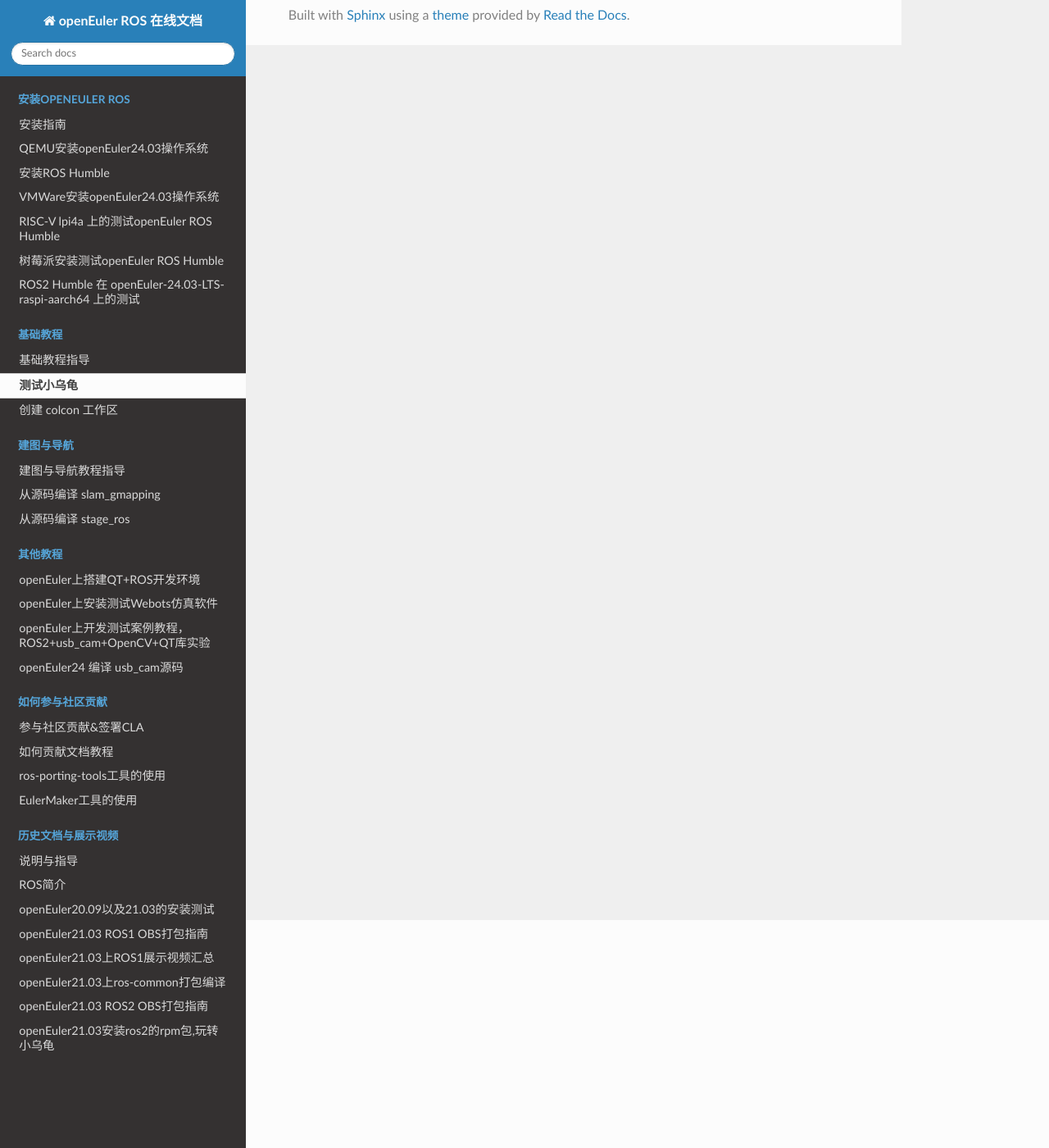
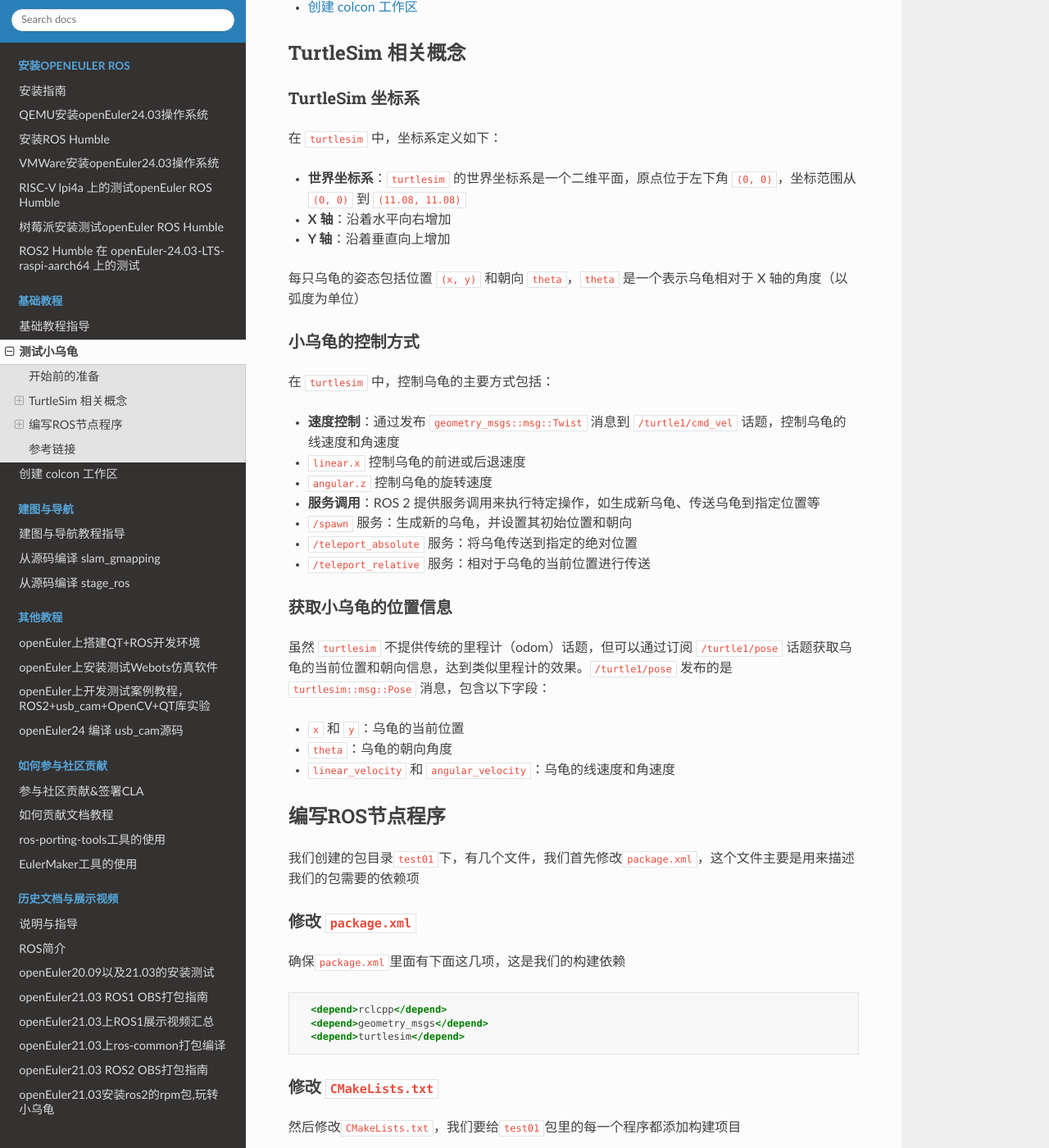
Before and after one commit to openeuler-mirror/ros, a Sphinx documentation site: the page built from docs/source/tutorials/use-turtlesim.md, in a window 1280 px wide and 1400 px high, scrolled down 278 px. Shown: the whole window at 82% size. Built offline with Sphinx 7.4.7 and the Read the Docs theme 2.0.0, drawn with Linux system fonts in a browser that asks for light colours; some of the changed text lies outside the part shown.

Commit message:
add: 补充内容 测试小乌龟

````diff
--- a/docs/source/tutorials/use-turtlesim.md
+++ b/docs/source/tutorials/use-turtlesim.md
@@ -1 +1,116 @@
-## 测试小乌龟
+# 测试小乌龟
+
+## 开始前的准备
+
+ - [安装 ROS 2 Humble](../installation/install-ros-humble.md)
+ - 安装 colcon
+ - [创建 colcon 工作区](./creating-a-colcon-workspace.md)
+
+## TurtleSim 相关概念
+
+### TurtleSim 坐标系
+
+在 `turtlesim` 中，坐标系定义如下：
+
+- **世界坐标系**：`turtlesim` 的世界坐标系是一个二维平面，原点位于左下角 `(0, 0)`，坐标范围从 `(0, 0)` 到 `(11.08, 11.08)`
+
+ - **X 轴**：沿着水平向右增加
+ - **Y 轴**：沿着垂直向上增加
+
+每只乌龟的姿态包括位置 `(x, y)` 和朝向 `theta`，`theta` 是一个表示乌龟相对于 X 轴的角度（以弧度为单位）
+
+### 小乌龟的控制方式
+
+在 `turtlesim` 中，控制乌龟的主要方式包括：
+
+- **速度控制**：通过发布 `geometry_msgs::msg::Twist` 消息到 `/turtle1/cmd_vel` 话题，控制乌龟的线速度和角速度
+
+ - `linear.x` 控制乌龟的前进或后退速度
+ - `angular.z` 控制乌龟的旋转速度
+
+- **服务调用**：ROS 2 提供服务调用来执行特定操作，如生成新乌龟、传送乌龟到指定位置等
+
+ - `/spawn` 服务：生成新的乌龟，并设置其初始位置和朝向
+ - `/teleport_absolute` 服务：将乌龟传送到指定的绝对位置
+ - `/teleport_relative` 服务：相对于乌龟的当前位置进行传送
+
+### 获取小乌龟的位置信息
+
+虽然 `turtlesim` 不提供传统的里程计（odom）话题，但可以通过订阅 `/turtle1/pose` 话题获取乌龟的当前位置和朝向信息，达到类似里程计的效果。`/turtle1/pose` 发布的是 `turtlesim::msg::Pose` 消息，包含以下字段：
+
+ - `x` 和 `y`：乌龟的当前位置
+ - `theta`：乌龟的朝向角度
+ - `linear_velocity` 和 `angular_velocity`：乌龟的线速度和角速度
+
+## 编写ROS节点程序
+
+我们创建的包目录`test01`下，有几个文件，我们首先修改`package.xml`，这个文件主要是用来描述我们的包需要的依赖项
+
+### 修改 `package.xml`
+
+确保`package.xml`里面有下面这几项，这是我们的构建依赖
+
+```xml
+  <depend>rclcpp</depend>
+  <depend>geometry_msgs</depend>
+  <depend>turtlesim</depend>
+```
+
+### 修改 `CMakeLists.txt`
+
+然后修改`CMakeLists.txt`，我们要给`test01`包里的每一个程序都添加构建项目
+
+首先我们给第一个C++节点`rectangular_motion.cpp`添加下面的描述
+
+```cmake
+# find dependencies
+find_package(ament_cmake REQUIRED)
+find_package(rclcpp REQUIRED)
+find_package(geometry_msgs REQUIRED)
+find_package(turtlesim REQUIRED)
+find_package(nav_msgs REQUIRED)
+
+# Add executable
+add_executable(rectangular_motion src/rectangular_motion.cpp)
+ament_target_dependencies(rectangular_motion rclcpp std_msgs geometry_msgs nav_msgs turtlesim)
+
+# Install the executable
+install(TARGETS
+  rectangular_motion
+  DESTINATION lib/${PROJECT_NAME})
+```
+
+这样就可以正常构建我们的C++程序了
+
+如果要添加python脚本，需要在`CMakeLists.txt`中添加下面的几项
+
+```cmake
+# find dependencies
+find_package(rclpy REQUIRED)
+
+install(
+  PROGRAMS
+  scripts/turtle_spawner.py
+  DESTINATION lib/${PROJECT_NAME}
+)
+```
+
+这样colcon也能正确配置我们的python脚本
+
+### 构建节点程序
+
+回到工作区目录`~/ros2_ws`下运行
+
+```bash
+cd ~/ros2_ws
+colcon build
+```
+
+编译完成后可以使用`ros2 run test01 <program-name>`调用我们写的节点
+
+如果提示找不到程序，确保当前终端执行过`source ~/ros2_ws/install/setup.bash`设置环境
+
+## 参考链接
+
+ - [文章中的代码地址](https://github.com/discodyer/shutsuryoku/tree/test01/test01)
+ - [Developing a ROS 2 package](https://docs.ros.org/en/humble/How-To-Guides/Developing-a-ROS-2-Package.html)
````
